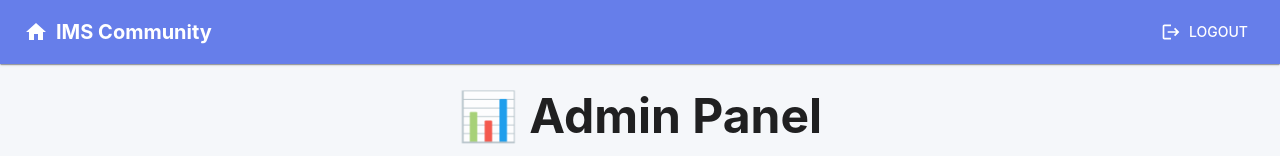
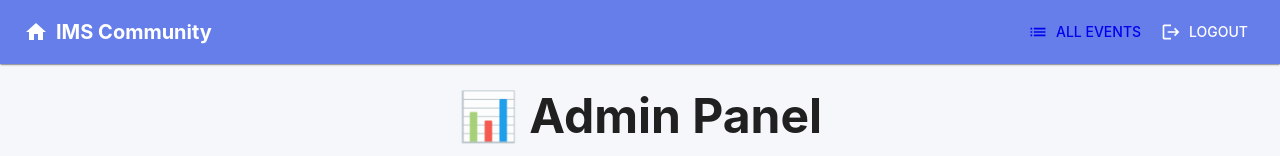
Before and after one commit to segullshairbutt/ims-community-22, a React (Vite) app: page /ims-community-22/admin in a window 1280 px wide. Shown: the top 156 px of the page. Built offline with nearby package versions, Linux system fonts and the light colour scheme; no server answers; the database is empty; sample sign-in values are in the browser's storage.

Commit message:
Adds the button all events on the admin panel.

```diff
--- a/src/components/Layout.tsx
+++ b/src/components/Layout.tsx
@@ -5,6 +5,7 @@ import {
   Home as HomeIcon,
   Settings as SettingsIcon,
   Login as LoginIcon,
+  List as ListIcon,
 } from "@mui/icons-material";
 import { Link, useLocation, useNavigate } from "react-router-dom";
 import { logout } from "src/firebase/auth";
@@ -75,6 +76,19 @@ export function Layout({ children, title, subtitle }: LayoutProps) {
                     </Button>
                   </Link>
                 )}
+                {isAdminPage && (
+                  <Link to="/" style={{ textDecoration: "none" }}>
+                    <Button
+                      color="inherit"
+                      startIcon={<ListIcon />}
+                      sx={{
+                        "&:hover": { backgroundColor: "rgba(255,255,255,0.1)" },
+                      }}
+                    >
+                      All Events
+                    </Button>
+                  </Link>
+                )}
                 <Button
                   color="inherit"
                   startIcon={<LogoutIcon />}
```
